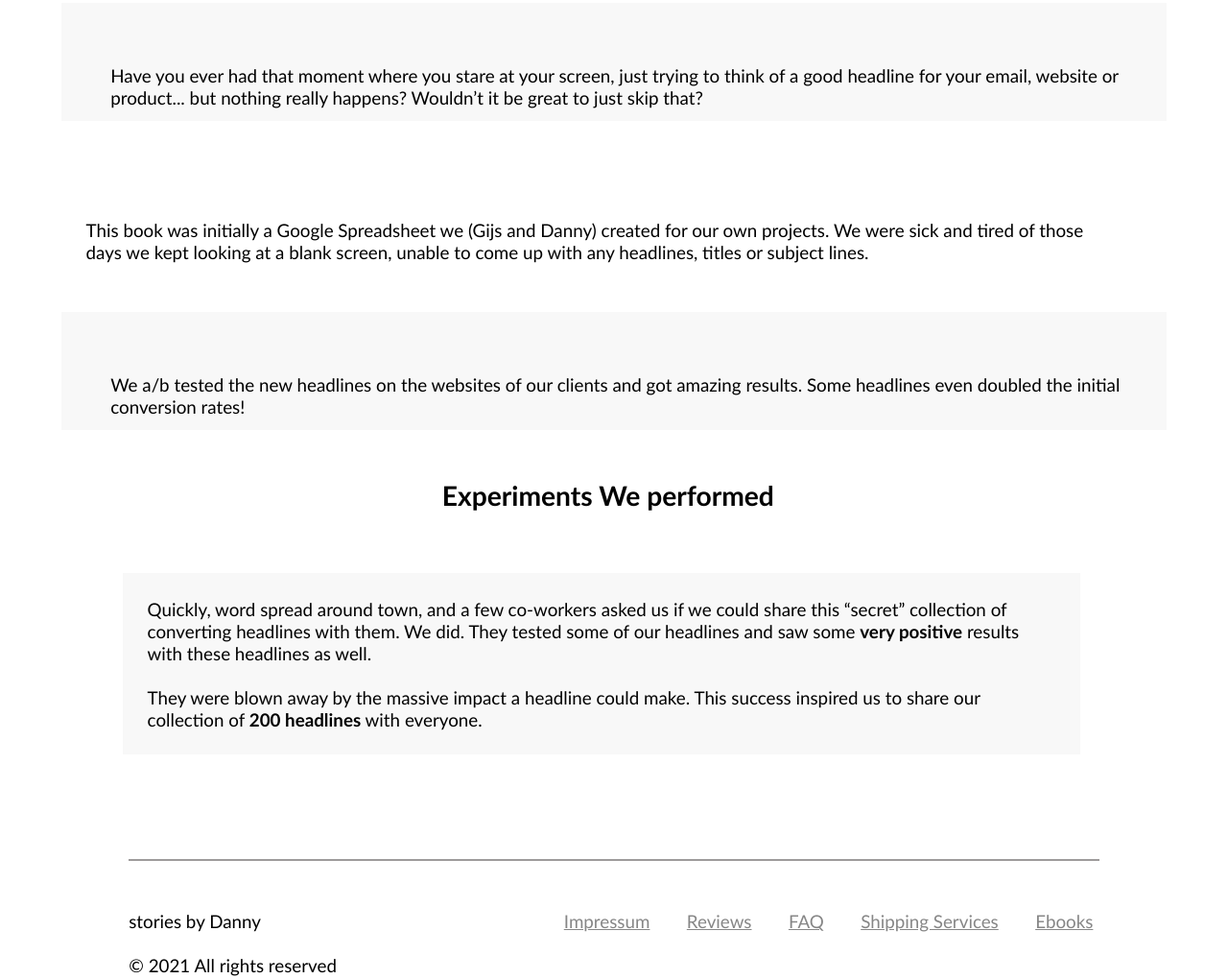
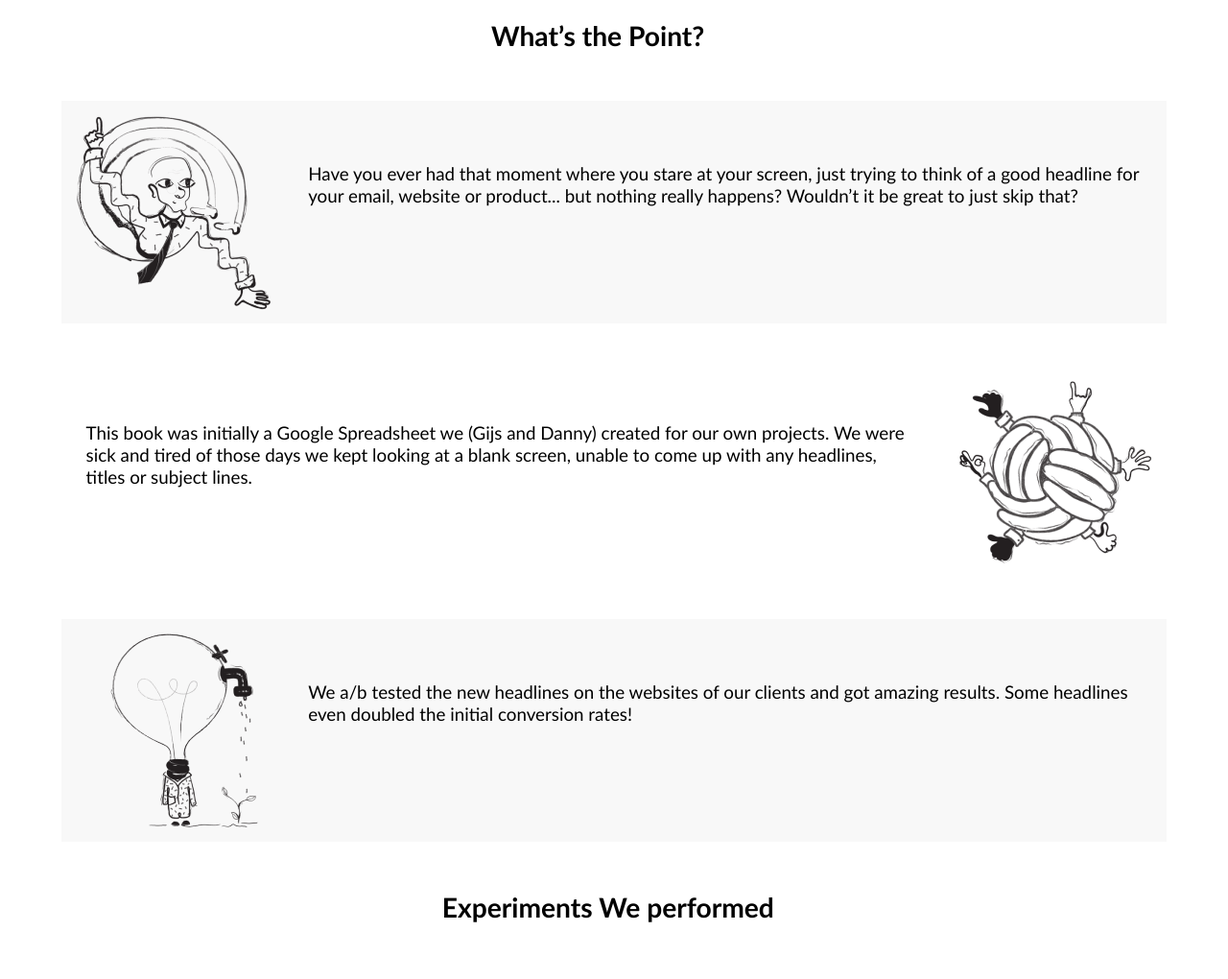
Before and after one commit to IanMV/dev_web, a plain HTML site: page atv-books/index.html in a window 1280 px wide. Shown: the part 729-1749 px from the top of the page at 96% size. Drawn offline with Linux system fonts and the light colour scheme.

Commit message:
Correção das atividades.

```diff
--- a/atv-books/index.html
+++ b/atv-books/index.html
@@ -53,7 +53,7 @@
                     <a href="">view examples headlines</a>
                 </div>
                 <div>
-                    <img src="src/image/Clique aqui para baixar a imagem.png" alt="">
+                    <img src="src/img/Clique aqui para baixar a imagem.png" alt="">
                 </div>
             </section>
     </div>
@@ -62,7 +62,7 @@
             What’s the Point?
         </h2>
         <div class="cor">
-            <img src="src/image/01 1.png" alt="">
+            <img src="src/img/01 1.png" alt="">
             <p class="cor">
                 Have you ever had that moment where you stare at your screen, just trying to think of a good
                 headline
@@ -78,10 +78,10 @@
                 headlines,
                 titles or subject lines.
             </p>
-            <img src="src/image/02 1.png" alt="">
+            <img src="src/img/02 1.png" alt="">
         </div>
         <div class="cor">
-            <img src="src/image/08 1.png" alt="">
+            <img src="src/img/08 1.png" alt="">
             <p class="cor">
                 We a/b tested the new headlines on the websites of our clients and got amazing results. Some
                 headlines
@@ -101,7 +101,7 @@
                 They were blown away by the massive impact a headline could make. This success inspired us to share our
                 collection of <b>200 headlines</b> with everyone.
             </p>
-            <img src="src/image/tabela.png" alt="">
+            <img src="src/img/tabela.png" alt="">
         </div>
     </section>
     </main>
```
